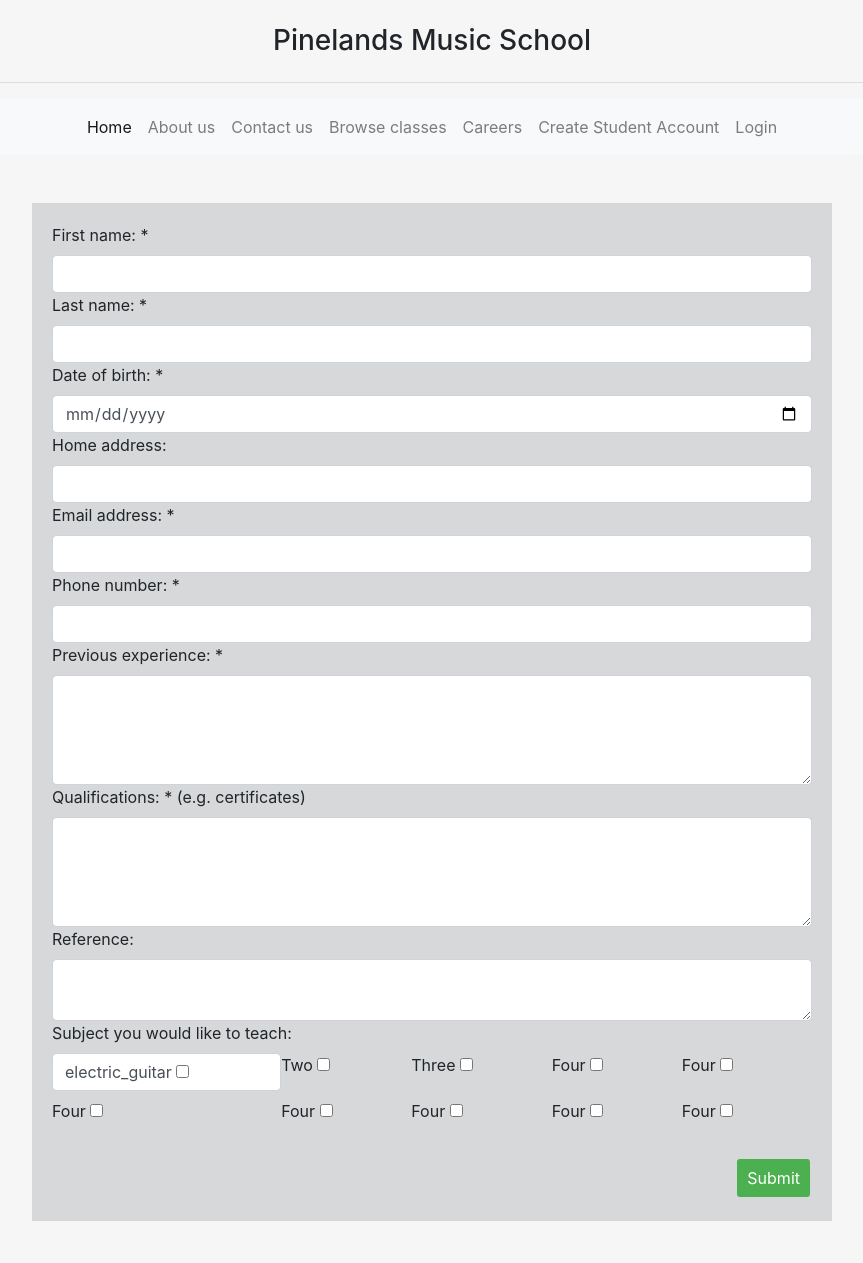
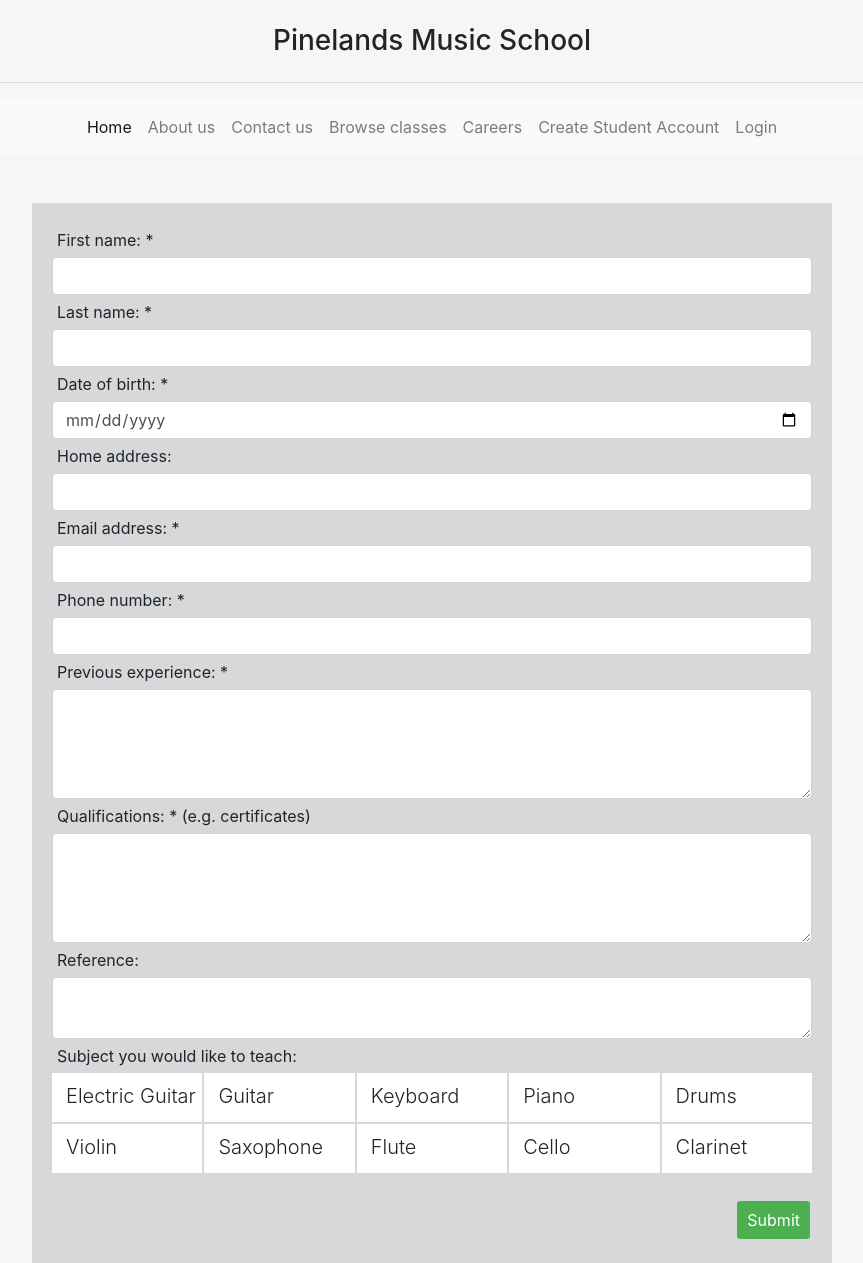
Before and after one commit to koop011/IFB299_piped_piper, a Django app: page /careers/ in a window 1280 px wide. Shown: the whole page, without its empty margins (208-1071 px from the left). Before the commit the page ends 1221 px from the top, so only its background shows below. Run offline with Django 3.2, Linux system fonts and the light colour scheme; some libraries are stand-ins or nearby versions.

Commit message:
added instuments users can choos to teach from

```diff
--- a/Project/contact_page/views.py
+++ b/Project/contact_page/views.py
@@ -18,10 +18,53 @@ def submit_contact_form(request):
         experience = request.POST.get("experience")
         certificates = request.POST.get("certificates")
         reference = request.POST.get("reference")
-        electric_guitar = request.POST.get("electric_guitar")
         # file = request.POST.get("file")
+        if request.POST.get("electric_guitar") == 'on':
+            electric_guitar = True
+        else:
+            electric_guitar = False
+        if request.POST.get("guitar") == 'on':
+            guitar = True
+        else:
+            guitar = False
+        if request.POST.get("keyboard") == 'on':
+            keyboard = True
+        else:
+            keyboard = False
+        if request.POST.get("drums") == 'on':
+            drums = True
+        else:
+            drums = False
+        if request.POST.get("piano") == 'on':
+            piano = True
+        else:
+            piano = False
+        if request.POST.get("violin") == 'on':
+            violin = True
+        else:
+            violin = False
+        if request.POST.get("saxophone") == 'on':
+            saxophone = True
+        else:
+            saxophone = False
+        if request.POST.get("flute") == 'on':
+            flute = True
+        else:
+            flute = False
+        if request.POST.get("cello") == 'on':
+            cello = True
+        else:
+            cello = False
+        if request.POST.get("clarinet") == 'on':
+            clarinet = True
+        else:
+            clarinet = False
 
-        teacher_data = TeacherData(fname=fname, lname=lname, DoB=DoB, HomeAddress=HomeAddress, email=email, pNumber=pNumber, certificates=certificates, experience=experience, reference=reference, electric_guitar=electric_guitar)
+
+        teacher_data = TeacherData(fname=fname, lname=lname, DoB=DoB, HomeAddress=HomeAddress, email=email, pNumber=pNumber,
+                                   certificates=certificates, experience=experience, reference=reference, electric_guitar=electric_guitar,
+                                   guitar=guitar, keyboard=keyboard, piano=piano, drums=drums, violin=violin, saxophone=saxophone,
+                                   flute=flute, cello=cello, clarinet=clarinet)
         teacher_data.save()
 
         return HttpResponseRedirect(reverse('submitForm'))
--- a/Project/templates/contact_page/contact.html
+++ b/Project/templates/contact_page/contact.html
@@ -1,13 +1,19 @@
 {% extends "header.html" %}
 
 {% block content %}
-
     <div class="container" style="max-width: 800px; padding: 20px; background-color: #d6d8d9; margin: 0 auto; min-height: 100%; overflow: hidden">
 
         <form enctype="multipart/form-data"﻿ method="post" >
+            <style>
+                label{
+                    margin: 0px;
+
+                    padding: 5px;
+                }
+            </style>
             {% csrf_token %}
 
-            <label>First name: *</label>
+            <label style="">First name: *</label>
             <input type="text" class="form-control" name="fname" required>
 
             <label>Last name: *</label>
@@ -41,60 +47,110 @@
 
 
             <label>Subject you would like to teach:</label>
-                <div class="grid-container" style="display: grid; grid-template-columns: auto auto auto auto auto;">
+                <div class="grid-container" style="width: 100%; height: 100px;  display: grid; grid-template-columns: auto auto auto auto auto; grid-gap: 2px;">
+                <style>
 
 
-                    <label class="form-control">electric_guitar
-                        <input type="checkbox" name="electric_guitar">
-                        <span class="checkmark"></span>
+            /* The container */
+                .box {
+                    display: block;
+                    position: relative;
+                    width: 150.4px;
+                    height: 100%;
+                    cursor: pointer;
+                    font-size: 20px;
+                    -webkit-user-select: none;
+                    -moz-user-select: none;
+                    -ms-user-select: none;
+                    user-select: none;
+                    background-color: #f6f6f7;
+
+                }
+
+                /* Hide the browser's default checkbox */
+                .box input {
+                    position: absolute;
+                    opacity: 0;
+                    cursor: pointer;
+                    height: 0px;
+                }
+
+                /* Create a custom checkbox */
+                .checkmark {
+                    {#position: absolute;#}
+                    {#top: 0;#}
+                    {#left: 0;#}
+
+                    padding-top: 8px;
+                    padding-left: 14px;
+                    width: 100%;
+                    height: 100%;
+                    background-color: #ffffff;
+                    margin-left: auto;
+                    margin-right: auto;
+                    font-weight: 300;
+                    float: right;
+
+                }
+                /* On mouse-over, add a grey background color */
+                .checkmark:hover {
+                    background-color: #ececec;
+                }
+                /* When the checkbox is checked, add a blue background */
+                .box input:checked ~ .checkmark {
+                    background-color: #2ca0f3;
+                }
+                </style>
+
+                    <label class="box" style="padding: 0px">
+                        <input type="checkbox" name="electric_guitar" class="checkbox">
+                        <span class="checkmark">Electric Guitar</span>
                     </label>
 
-                    <label class="">Two
-                        <input type="checkbox">
-                        <span class="checkmark"></span>
+                    <label class="box" style="padding: 0px">
+                        <input type="checkbox" name="guitar" class="checkbox">
+                        <span class="checkmark">Guitar</span>
                     </label>
 
-                    <label class="">Three
-                        <input type="checkbox">
-                        <span class="checkmark"></span>
+                    <label class="box" style="padding: 0px">
+                        <input type="checkbox" name="keyboard" class="checkbox">
+                        <span class="checkmark">Keyboard</span>
                     </label>
 
-                    <label class="">Four
-                        <input type="checkbox">
-                        <span class="checkmark"></span>
+                    <label class="box" style="padding: 0px">
+                        <input type="checkbox" name="piano" class="checkbox">
+                        <span class="checkmark">Piano</span>
                     </label>
 
-                    <label class="">Four
-                        <input type="checkbox">
-                        <span class="checkmark"></span>
+                    <label class="box" style="padding: 0px">
+                        <input type="checkbox" name="drums" class="checkbox">
+                        <span class="checkmark">Drums</span>
                     </label>
 
-                    <label class="">Four
-                        <input type="checkbox">
-                        <span class="checkmark"></span>
+                    <label class="box" style="padding: 0px">
+                        <input type="checkbox" name="violin" class="checkbox">
+                        <span class="checkmark">Violin</span>
                     </label>
 
-                    <label class="">Four
-                        <input type="checkbox">
-                        <span class="checkmark"></span>
+                    <label class="box" style="padding: 0px">
+                        <input type="checkbox" name="saxophone" class="checkbox">
+                        <span class="checkmark">Saxophone</span>
                     </label>
 
-                    <label class="">Four
-                        <input type="checkbox">
-                        <span class="checkmark"></span>
+                    <label class="box" style="padding: 0px">
+                        <input type="checkbox" name="flute" class="checkbox">
+                        <span class="checkmark">Flute</span>
                     </label>
 
-                    <label class="">Four
-                        <input type="checkbox">
-                        <span class="checkmark"></span>
+                    <label class="box" style="padding: 0px">
+                        <input type="checkbox" name="cello" class="checkbox">
+                        <span class="checkmark">Cello</span>
                     </label>
 
-                    <label class="">Four
-                        <input type="checkbox">
-                        <span class="checkmark"></span>
+                    <label class="box" style="padding: 0px">
+                        <input type="checkbox" name="clarinet" class="checkbox">
+                        <span class="checkmark">Clarinet</span>
                     </label>
-
-
                 </div>
             <br>
 
@@ -109,4 +165,16 @@
         </form>
     </div>
 
+{#<script src="https://ajax.googleapis.com/ajax/libs/jquery/3.3.1/jquery.min.js"></script>#}
+{#<script>#}
+{##}
+{#    $(document).ready(function () {#}
+{#        if#}
+{#        $('#electric_guitar').is(':checked');#}
+{##}
+{#    });#}
+{##}
+{##}
+{##}
+{#</script>#}
 {% endblock %}
```
Also changed, not shown: Project/contact_page/models.py (+11 -0 lines), Project/contact_page/migrations/0009_auto_20180524_0307.py (added), Project/contact_page/migrations/0010_auto_20180524_0325.py (added).
